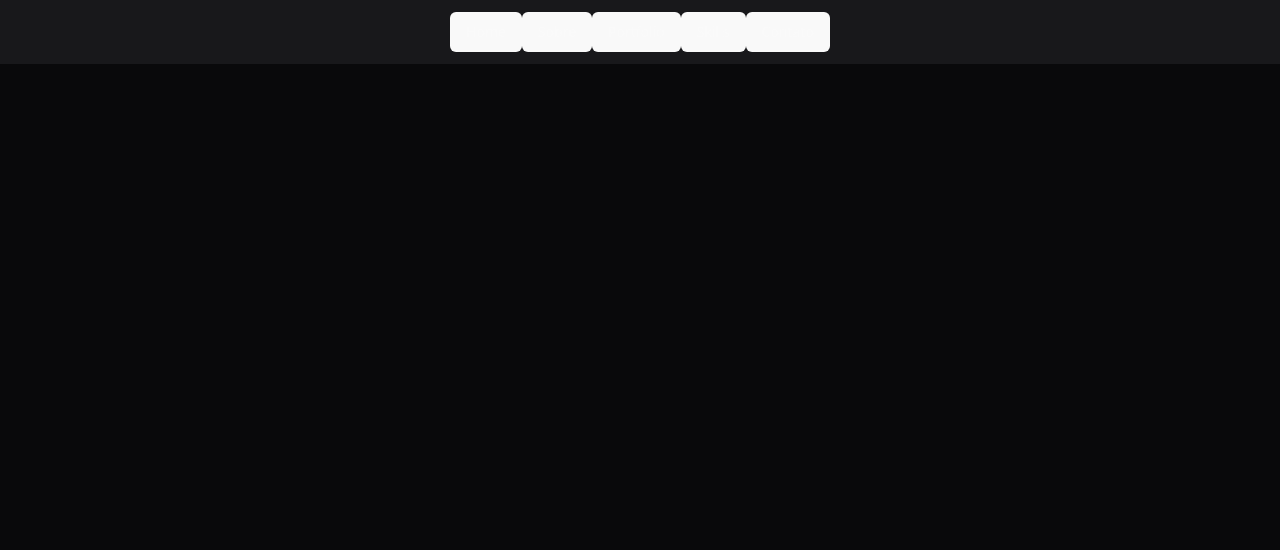
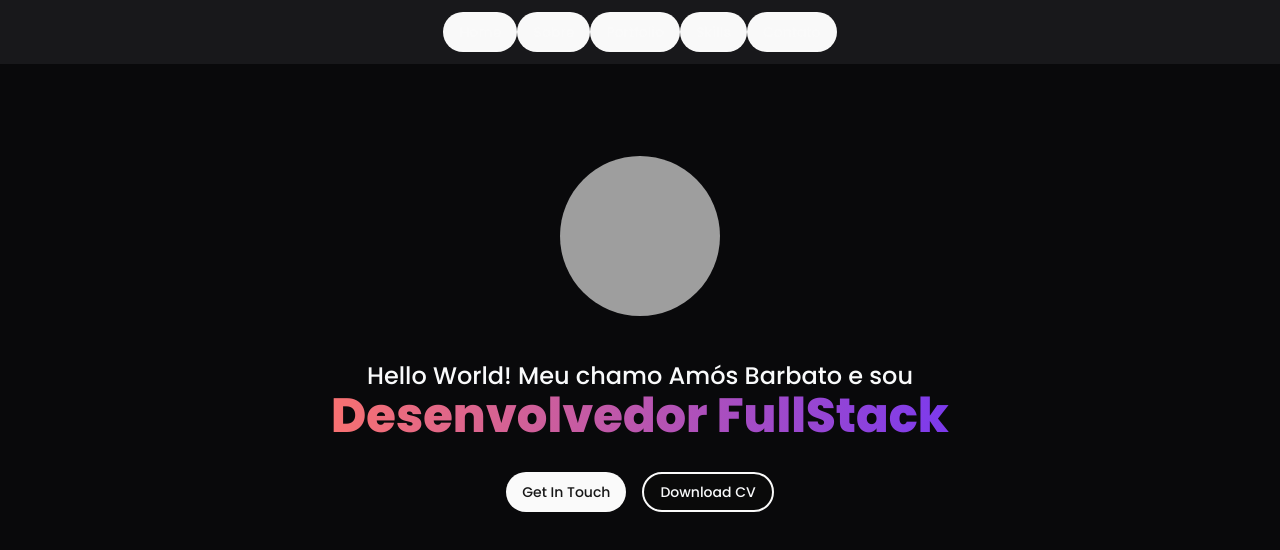
Before and after one commit to amosbarbato/Portfolio, a React (Vite) app: page / in a window 1280 px wide. Shown: the top 550 px of the page. Built offline with nearby package versions, Linux system fonts and the light colour scheme; grey boxes are pictures that could not be loaded.

Commit message:
feat: add avatar and title on hero component

```diff
--- a/index.html
+++ b/index.html
@@ -5,6 +5,10 @@
     <link rel="icon" type="image/svg+xml" href="/vite.svg" />
     <meta name="viewport" content="width=device-width, initial-scale=1.0" />
     <title>Vite + React + TS</title>
+
+    <link rel="preconnect" href="https://fonts.googleapis.com">
+<link rel="preconnect" href="https://fonts.gstatic.com" crossorigin>
+<link href="https://fonts.googleapis.com/css2?family=Poppins:wght@100;200;300;400;500;600;700;800;900&display=swap" rel="stylesheet">
   </head>
   <body class="dark bg-zinc-950 text-gray-50 antialiased h-screen">
     <div id="root"></div>
--- a/package.json
+++ b/package.json
@@ -10,6 +10,7 @@
     "preview": "vite preview"
   },
   "dependencies": {
+    "@radix-ui/react-avatar": "^1.1.2",
     "@radix-ui/react-slot": "^1.1.1",
     "class-variance-authority": "^0.7.1",
     "clsx": "^2.1.1",
--- a/src/App.tsx
+++ b/src/App.tsx
@@ -1,9 +1,11 @@
+import Hero from "./_components/hero"
 import Navbar from "./_components/navbar"
 
 function App() {
   return (
     <>
       <Navbar />
+      <Hero />
     </>
   )
 }
--- /dev/null
+++ b/src/_components/hero.tsx
@@ -0,0 +1,33 @@
+import { Avatar, AvatarFallback, AvatarImage } from "./ui/avatar"
+import { Button } from "./ui/button"
+
+const Hero = () => {
+  return (
+    <div className="flex flex-col justify-center items-center py-20">
+      <div className="border-4 border-transparent hover:border-indigo-900 rounded-full">
+        <Avatar className="m-2">
+          <AvatarImage src="https://avatars.githubusercontent.com/u/125219352?v=4" />
+          <AvatarFallback>CN</AvatarFallback>
+        </Avatar>
+      </div>
+
+      <div className="mt-8">
+        <div className="w-[650px] text-center space-y-8">
+          <h1 className="font-medium text-2xl">
+            Hello World! Meu chamo Amós Barbato e sou <br />
+            <span className="font-extrabold text-5xl bg-gradient-to-r from-red-400 to-violet-600 inline-block text-transparent bg-clip-text">
+              Desenvolvedor FullStack
+            </span>
+          </h1>
+
+          <div className="space-x-4">
+            <Button>Get In Touch</Button>
+            <Button variant="outline">Download CV</Button>
+          </div>
+        </div>
+      </div>
+    </div>
+  )
+}
+
+export default Hero
--- /dev/null
+++ b/src/_components/ui/avatar.tsx
@@ -0,0 +1,48 @@
+import * as React from "react"
+import * as AvatarPrimitive from "@radix-ui/react-avatar"
+
+import { cn } from "../../_lib/utils"
+
+const Avatar = React.forwardRef<
+  React.ElementRef<typeof AvatarPrimitive.Root>,
+  React.ComponentPropsWithoutRef<typeof AvatarPrimitive.Root>
+>(({ className, ...props }, ref) => (
+  <AvatarPrimitive.Root
+    ref={ref}
+    className={cn(
+      "relative flex h-40 w-40 shrink-0 overflow-hidden rounded-full",
+      className
+    )}
+    {...props}
+  />
+))
+Avatar.displayName = AvatarPrimitive.Root.displayName
+
+const AvatarImage = React.forwardRef<
+  React.ElementRef<typeof AvatarPrimitive.Image>,
+  React.ComponentPropsWithoutRef<typeof AvatarPrimitive.Image>
+>(({ className, ...props }, ref) => (
+  <AvatarPrimitive.Image
+    ref={ref}
+    className={cn("aspect-square h-full w-full", className)}
+    {...props}
+  />
+))
+AvatarImage.displayName = AvatarPrimitive.Image.displayName
+
+const AvatarFallback = React.forwardRef<
+  React.ElementRef<typeof AvatarPrimitive.Fallback>,
+  React.ComponentPropsWithoutRef<typeof AvatarPrimitive.Fallback>
+>(({ className, ...props }, ref) => (
+  <AvatarPrimitive.Fallback
+    ref={ref}
+    className={cn(
+      "flex h-full w-full items-center justify-center rounded-full bg-muted",
+      className
+    )}
+    {...props}
+  />
+))
+AvatarFallback.displayName = AvatarPrimitive.Fallback.displayName
+
+export { Avatar, AvatarImage, AvatarFallback }
--- a/src/_components/ui/button.tsx
+++ b/src/_components/ui/button.tsx
@@ -5,7 +5,7 @@
 import { cn } from "../../_lib/utils"
 
 const buttonVariants = cva(
-  "inline-flex items-center justify-center gap-2 whitespace-nowrap rounded-md text-sm font-medium ring-offset-background transition-colors focus-visible:outline-none focus-visible:ring-2 focus-visible:ring-ring focus-visible:ring-offset-2 disabled:pointer-events-none disabled:opacity-50 [&_svg]:pointer-events-none [&_svg]:size-4 [&_svg]:shrink-0",
+  "inline-flex items-center justify-center gap-2 whitespace-nowrap rounded-full text-sm font-medium ring-offset-background transition-colors focus-visible:outline-none focus-visible:ring-2 focus-visible:ring-ring focus-visible:ring-offset-2 disabled:pointer-events-none disabled:opacity-50 [&_svg]:pointer-events-none [&_svg]:size-4 [&_svg]:shrink-0",
   {
     variants: {
       variant: {
@@ -13,7 +13,7 @@
         destructive:
           "bg-destructive text-destructive-foreground hover:bg-destructive/90",
         outline:
-          "border border-input bg-background hover:bg-accent hover:text-accent-foreground",
+          "border-2 border-primary bg-background hover:bg-accent hover:text-accent-foreground",
         secondary:
           "bg-secondary text-secondary-foreground hover:bg-secondary/80",
         ghost: "hover:bg-accent hover:text-accent-foreground",
--- a/src/index.css
+++ b/src/index.css
@@ -2,6 +2,9 @@
 @tailwind components;
 @tailwind utilities;
 
+* {
+  font-family: "Poppins", serif;
+}
 
 @media (prefers-color-scheme: light) {
   :root {
--- a/tailwind.config.js
+++ b/tailwind.config.js
@@ -5,53 +5,53 @@
   theme: {
     extend: {
       borderRadius: {
-  			lg: 'var(--radius)',
-  			md: 'calc(var(--radius) - 2px)',
-  			sm: 'calc(var(--radius) - 4px)'
+        lg: "var(--radius)",
+        md: "calc(var(--radius) - 2px)",
+        sm: "calc(var(--radius) - 4px)",
       },
       colors: {
-  			background: 'hsl(var(--background))',
-  			foreground: 'hsl(var(--foreground))',
+        background: "hsl(var(--background))",
+        foreground: "hsl(var(--foreground))",
         card: {
-  				DEFAULT: 'hsl(var(--card))',
-  				foreground: 'hsl(var(--card-foreground))'
+          DEFAULT: "hsl(var(--card))",
+          foreground: "hsl(var(--card-foreground))",
         },
         popover: {
-  				DEFAULT: 'hsl(var(--popover))',
-  				foreground: 'hsl(var(--popover-foreground))'
+          DEFAULT: "hsl(var(--popover))",
+          foreground: "hsl(var(--popover-foreground))",
         },
         primary: {
-  				DEFAULT: 'hsl(var(--primary))',
-  				foreground: 'hsl(var(--primary-foreground))'
+          DEFAULT: "hsl(var(--primary))",
+          foreground: "hsl(var(--primary-foreground))",
         },
         secondary: {
-  				DEFAULT: 'hsl(var(--secondary))',
-  				foreground: 'hsl(var(--secondary-foreground))'
+          DEFAULT: "hsl(var(--secondary))",
+          foreground: "hsl(var(--secondary-foreground))",
         },
         muted: {
-  				DEFAULT: 'hsl(var(--muted))',
-  				foreground: 'hsl(var(--muted-foreground))'
+          DEFAULT: "hsl(var(--muted))",
+          foreground: "hsl(var(--muted-foreground))",
         },
         accent: {
-  				DEFAULT: 'hsl(var(--accent))',
-  				foreground: 'hsl(var(--accent-foreground))'
+          DEFAULT: "hsl(var(--accent))",
+          foreground: "hsl(var(--accent-foreground))",
         },
         destructive: {
-  				DEFAULT: 'hsl(var(--destructive))',
-  				foreground: 'hsl(var(--destructive-foreground))'
+          DEFAULT: "hsl(var(--destructive))",
+          foreground: "hsl(var(--destructive-foreground))",
         },
-  			border: 'hsl(var(--border))',
-  			input: 'hsl(var(--input))',
-  			ring: 'hsl(var(--ring))',
+        border: "hsl(var(--border))",
+        input: "hsl(var(--input))",
+        ring: "hsl(var(--ring))",
         chart: {
-  				'1': 'hsl(var(--chart-1))',
-  				'2': 'hsl(var(--chart-2))',
-  				'3': 'hsl(var(--chart-3))',
-  				'4': 'hsl(var(--chart-4))',
-  				'5': 'hsl(var(--chart-5))'
-  			}
-  		}
-  	}
+          1: "hsl(var(--chart-1))",
+          2: "hsl(var(--chart-2))",
+          3: "hsl(var(--chart-3))",
+          4: "hsl(var(--chart-4))",
+          5: "hsl(var(--chart-5))",
+        },
+      },
+    },
   },
   plugins: [require("tailwindcss-animate")],
 };
```
Also changed, not shown: 1 other file (tests, documents, lock files or other folders). Lines whose indentation alone changed are shown as unchanged.
